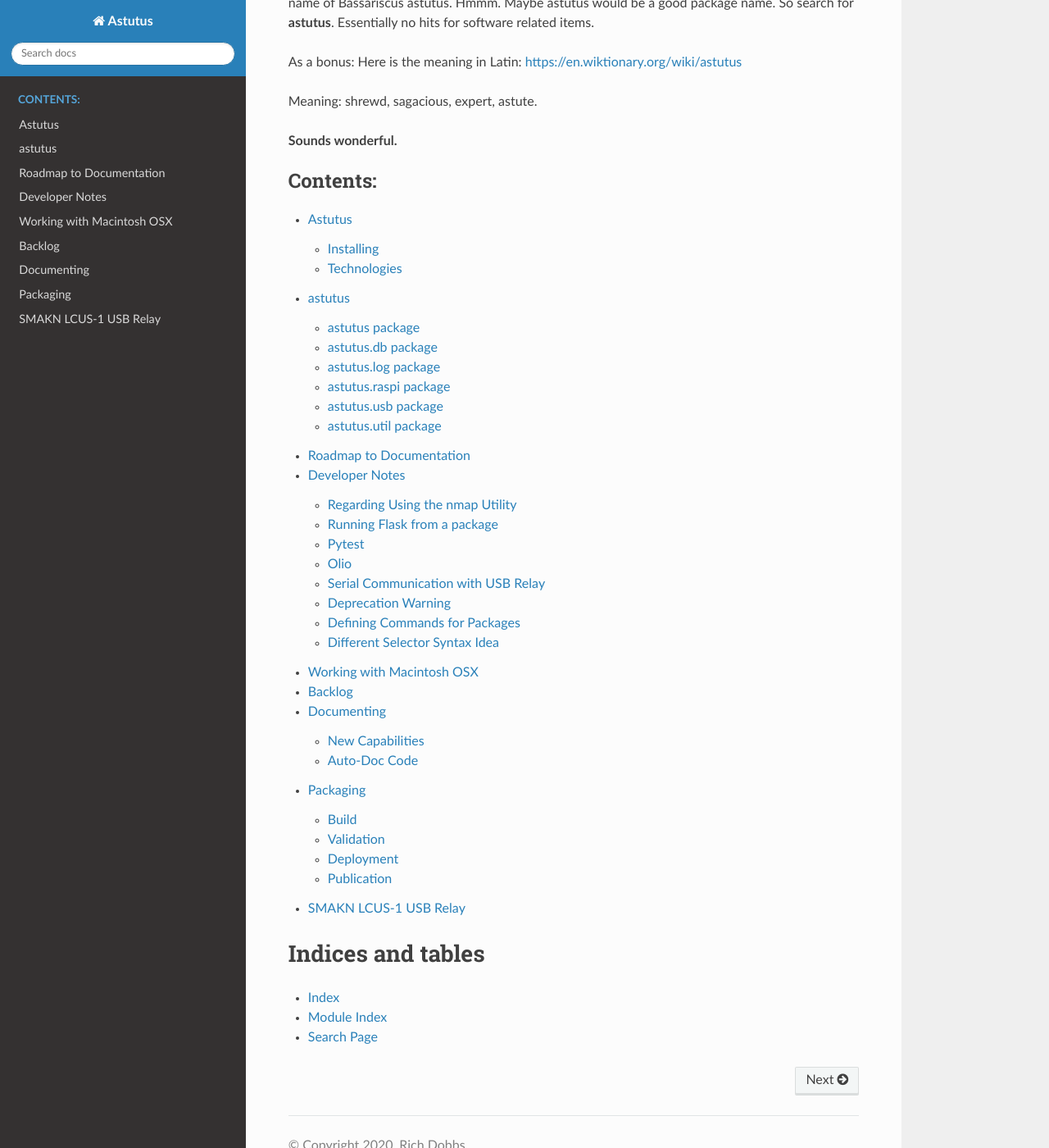
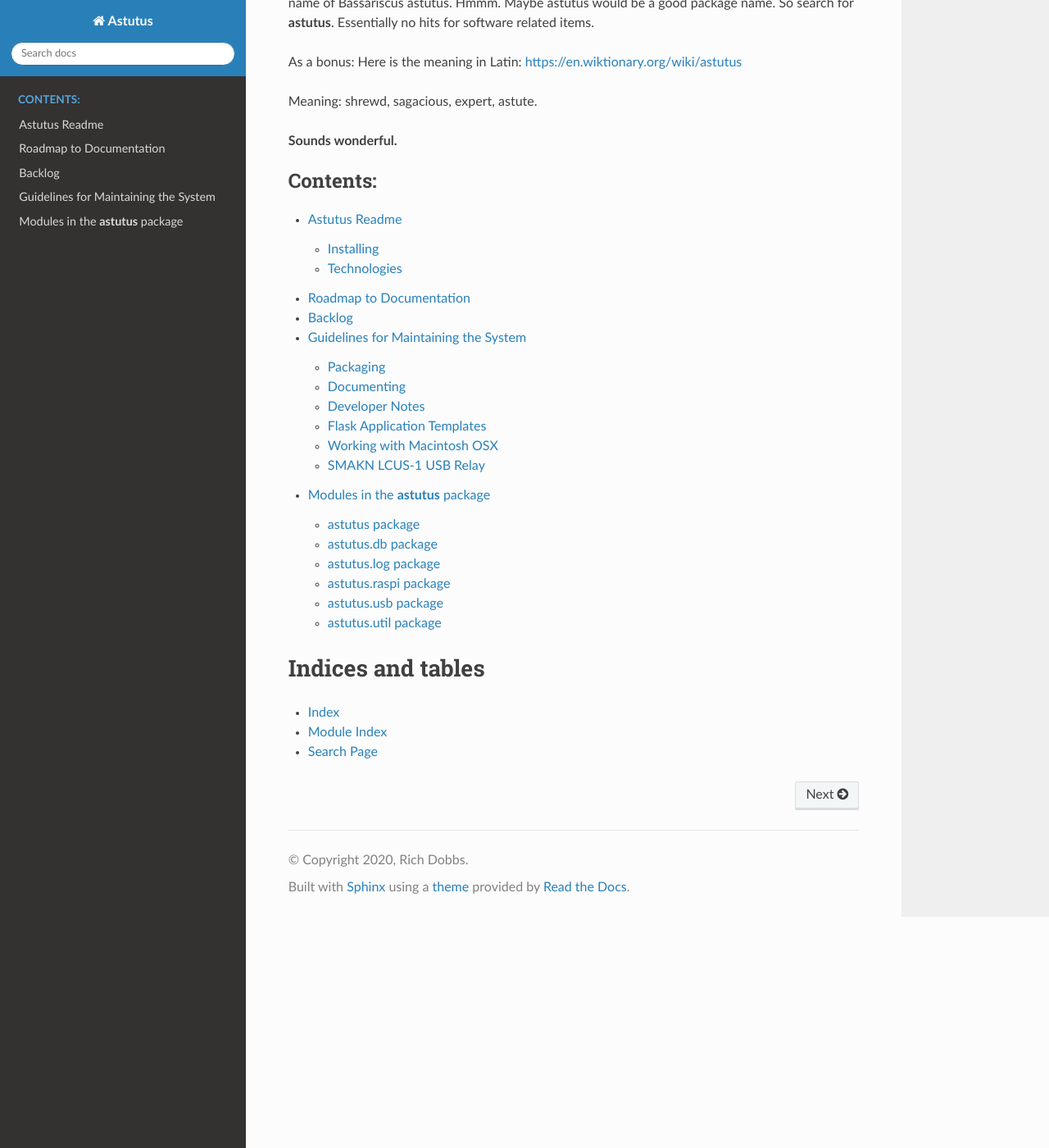
Before and after one commit to rich-dobbs-13440/astutus, a Sphinx documentation site: the page built from docs/index.rst, in a window 1280 px wide and 1400 px high, scrolled down 640 px. Shown: the whole window at 82% size. Built offline with Sphinx 7.4.7 and the Read the Docs theme 2.0.0, drawn with Linux system fonts in a browser that asks for light colours.

Commit message:
Some effort in organizing documentation

```diff
--- a/README.rst
+++ b/README.rst
@@ -1,5 +1,5 @@
-Astutus
-=======
+Astutus Readme
+==============
 
 Astutus is a portofolio to demonstrate the range and depth of my
 python development skills.  It also serves as a useful codebase
--- a/docs/source/backlog.rst
+++ b/docs/backlog.rst
@@ -3,12 +3,14 @@ Backlog
 
 Backlog:
 
+  * Spike: Try to use Sphinx to generate a styled base for a Jinja2 template.
   * Task: Display USB tree in browser, to enable a better user interface for
     configuring aliases.  Command line + editing files to complicated and confusing!
   * Story: As a user, I can configure my own aliases for physical USB devices
     devices in the USB tree.
   * Story: As a developer, I can view documentation from RPi
   * Task: Mark relay tests as slow.
+  * Task: Single source version number between code, package, and documentation.
   * Task: Get color sensor working on RPi.
   * Task: Write test with relays controlling lights and monitored by color sensor.
   * Story: Implement a USB print tree command for package.
--- a/docs/index.rst
+++ b/docs/index.rst
@@ -48,15 +48,12 @@ Meaning:  shrewd, sagacious, expert, astute.
    :maxdepth: 2
    :caption: Contents:
 
-   source/readme
+   readme
+
+   roadmap_to_documentation
+   backlog
+   maintanence/guidelines
    source/modules
-   source/roadmap_to_documentation
-   source/developer_notes
-   source/macosx
-   source/backlog
-   source/documenting
-   source/packaging
-   source/smakn_usb_relay
 
 
 Indices and tables
--- /dev/null
+++ b/docs/maintanence/guidelines.rst
@@ -0,0 +1,13 @@
+Guidelines for Maintaining the System
+=====================================
+
+.. toctree::
+    :maxdepth: 2
+    :caption: Contents:
+
+    packaging
+    documenting
+    developer_notes
+    ../flask_app_templates/template_index
+    macosx
+    smakn_usb_relay
--- /dev/null
+++ b/docs/readme.rst
@@ -0,0 +1 @@
+.. include:: ../README.rst
--- a/docs/source/modules.rst
+++ b/docs/source/modules.rst
@@ -1,5 +1,5 @@
-astutus
-=======
+Modules in the **astutus** package
+==================================
 
 .. toctree::
    :maxdepth: 6
--- a/docs/source/readme.rst
+++ /dev/null
@@ -1 +0,0 @@
-.. include:: ../../README.rst
```
Also changed, not shown: docs/flask_app_templates/flask_app_dyn_usb.rst (added, +17 -0 lines), docs/flask_app_templates/template_index.rst (added, +14 -0 lines), docs/maintanence/developer_notes.rst (renamed from docs/source/developer_notes.rst), docs/maintanence/documenting.rst (renamed from docs/source/documenting.rst), docs/maintanence/macosx.rst (renamed from docs/source/macosx.rst), docs/maintanence/packaging.rst (renamed from docs/source/packaging.rst), docs/maintanence/smakn_usb_relay.rst (renamed from docs/source/smakn_usb_relay.rst), docs/roadmap_to_documentation.rst (renamed from docs/source/roadmap_to_documentation.rst).
